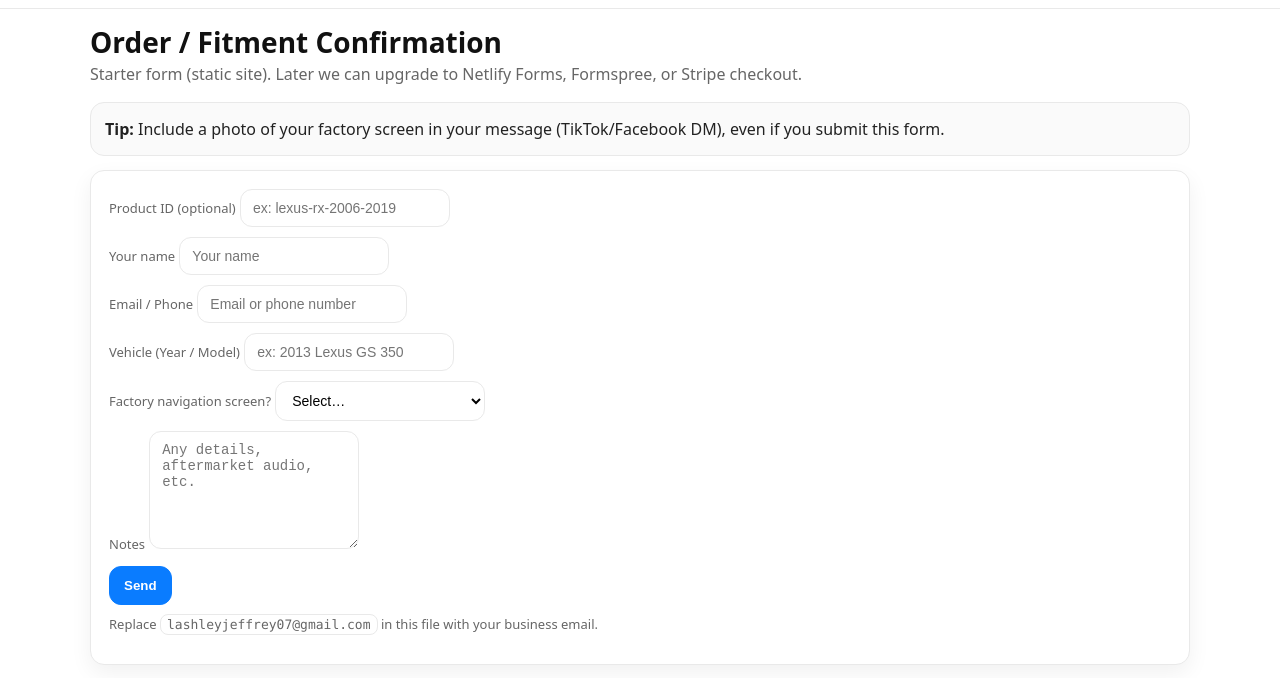
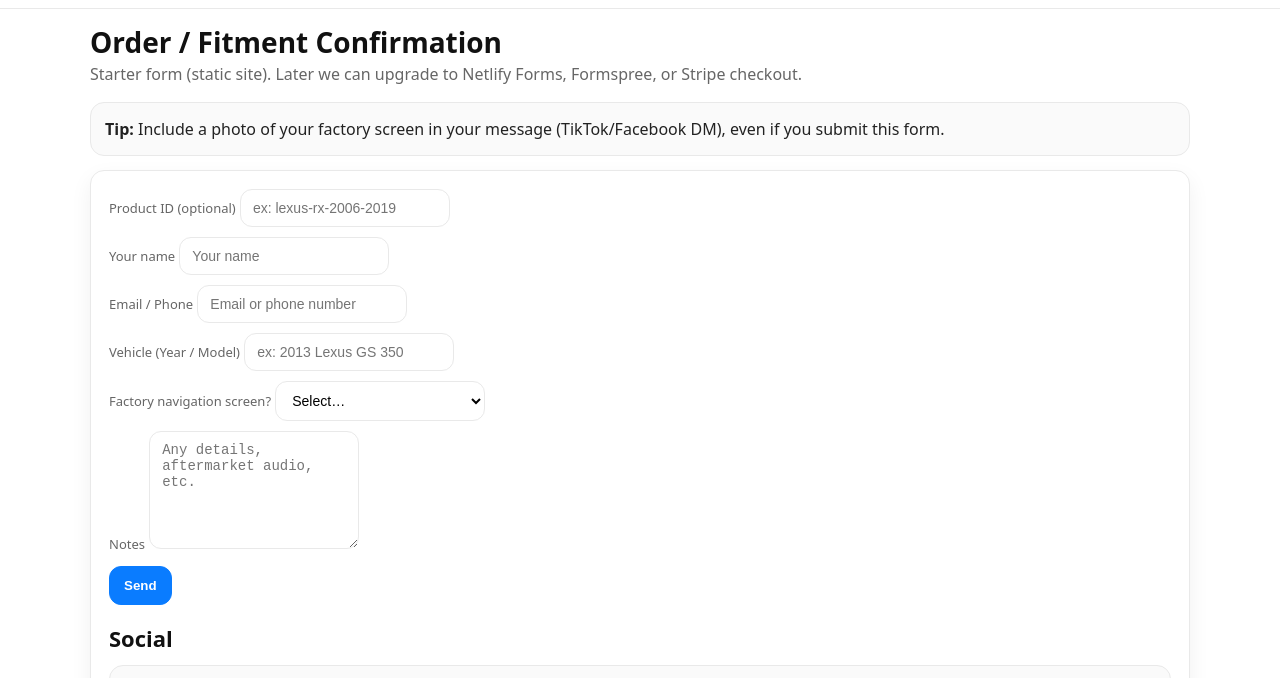
Before and after one commit to lashleyjeffrey07-lgtm/toyota-lexus-carplay-2-, a plain HTML site: page contact.html in a window 1280 px wide. Shown: the part 56-734 px from the top of the page. Drawn offline with Linux system fonts and the light colour scheme.

Commit message:
Update contact.html

```diff
--- a/contact.html
+++ b/contact.html
@@ -33,7 +33,7 @@
       even if you submit this form.
     </div>
 
-    <form class="hero-card" action="mailto:youremail@example.com" method="post" enctype="text/plain">
+    <form class="hero-card" action="mailto:lashleyjeffrey07@gmail.com" method="post" enctype="text/plain">
       <label class="muted small">Product ID (optional)</label>
       <input class="input" id="product" name="product" placeholder="ex: lexus-rx-2006-2019" />
 
@@ -71,11 +71,6 @@
 
       <button class="btn primary" type="submit">Send</button>
 
-      <p class="muted small" style="margin-top:10px">
-        Replace <span class="kbd">lashleyjeffrey07@gmail.com</span> in this file with your business email.
-      </p>
-    </form>
-
     <div class="section">
       <h2>Social</h2>
       <div class="notice">
```
